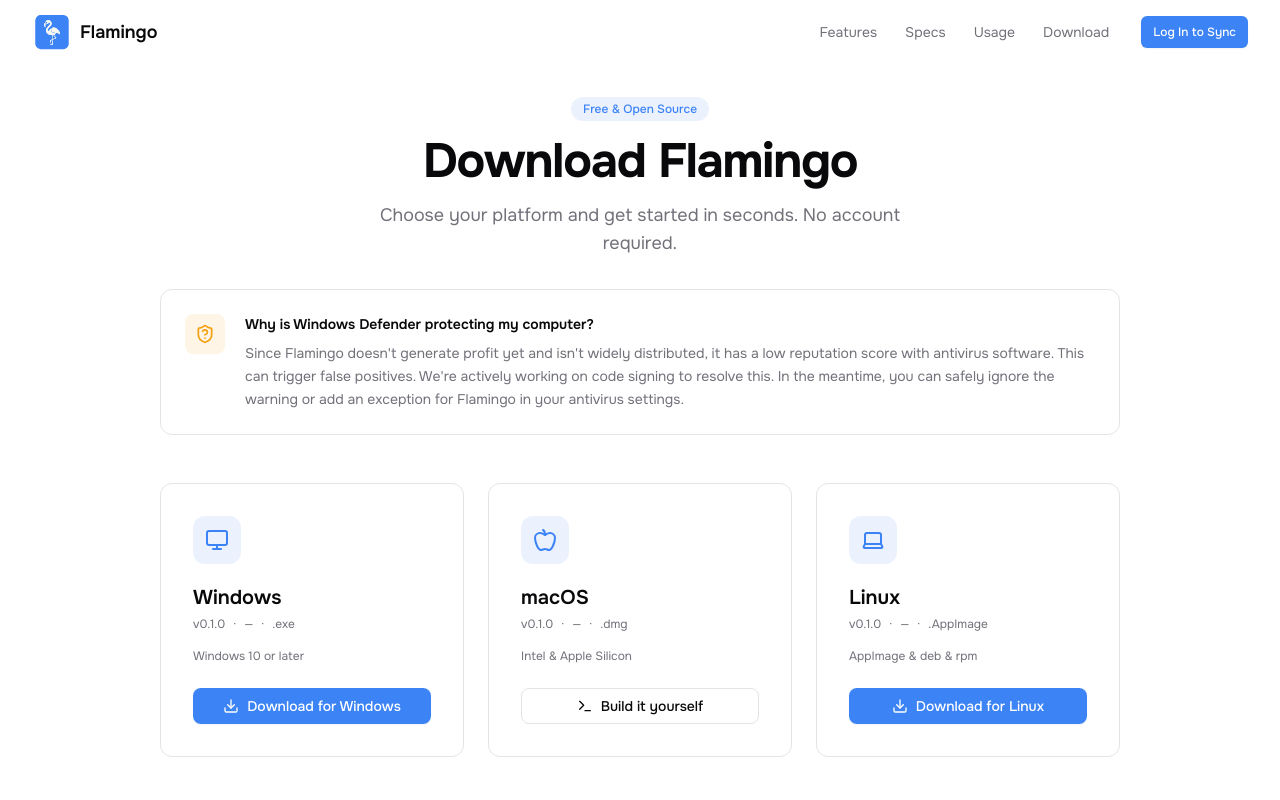
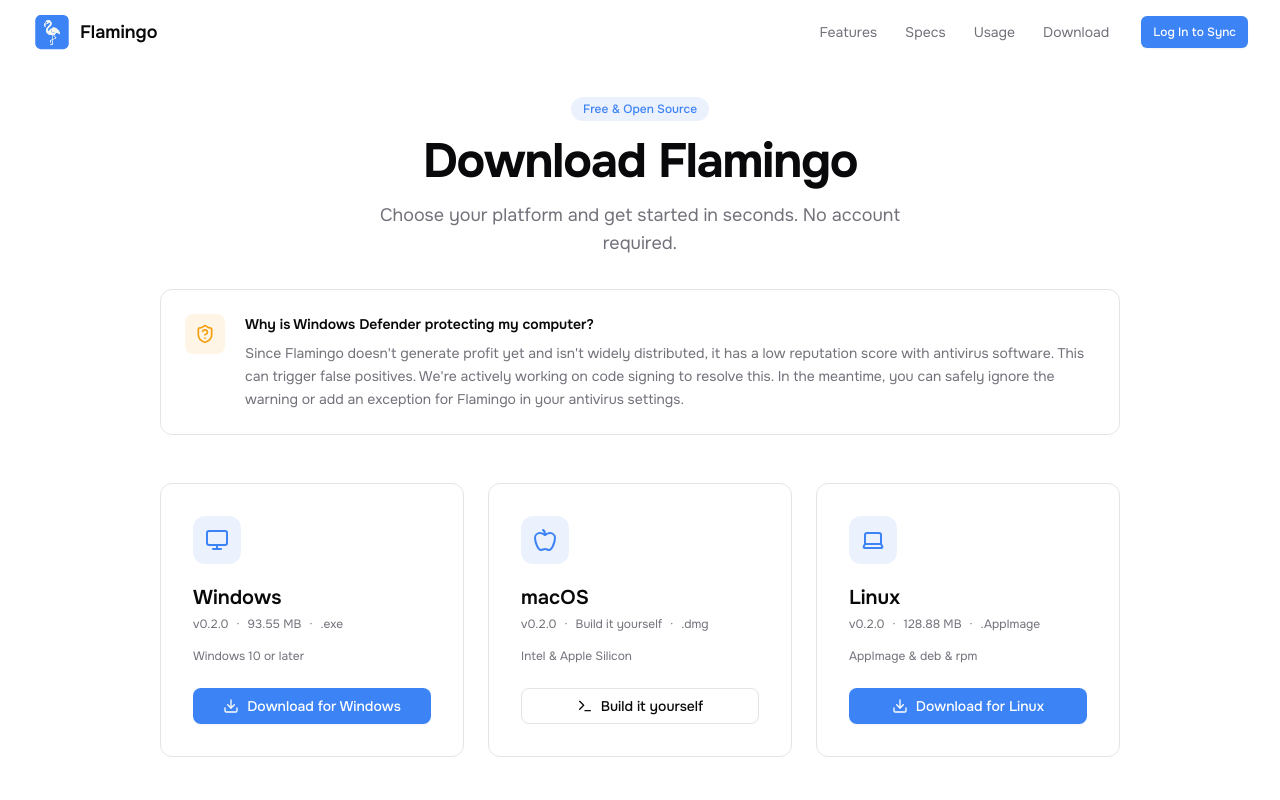
Before and after one commit to Flamingo-Client/webpage, a React (Vite) app: page /download in a window 1280 px wide. Shown: the top 800 px of the page. Built offline with nearby package versions, Linux system fonts and the light colour scheme.

Commit message:
Update download information

```diff
--- a/src/pages/Download.tsx
+++ b/src/pages/Download.tsx
@@ -9,30 +9,30 @@ const platforms = [
   {
     icon: Monitor,
     name: 'Windows',
-    version: 'v0.1.0',
-    size: '—',
+    version: 'v0.2.0',
+    size: '93.55 MB',
     type: '.exe',
     note: 'Windows 10 or later',
-    url: `${GH}/releases/`,
+    url: `https://github.com/Flamingo-Client/Flamingo/releases/download/Beta-0.2.0/Flamingo.Setup.0.2.0.exe`,
   },
   {
     icon: Apple,
     name: 'macOS',
-    version: 'v0.1.0',
-    size: '—',
+    version: 'v0.2.0',
+    size: 'Build it yourself',
     type: '.dmg',
     note: 'Intel & Apple Silicon',
-    url: `${GH}/releases`,
+    url: `${GH}`,
     custom: true
   },
   {
     icon: Laptop,
     name: 'Linux',
-    version: 'v0.1.0',
-    size: '—',
+    version: 'v0.2.0',
+    size: '128.88 MB',
     type: '.AppImage',
     note: 'AppImage & deb & rpm',
-    url: `${GH}/releases`,
+    url: `https://github.com/Flamingo-Client/Flamingo/releases/download/Beta-0.2.0/Flamingo-0.2.0.AppImage`,
   },
 ]
 
@@ -42,7 +42,9 @@ const otherMethods = [
 ]
 
 const releases = [
+  { version: 'v0.2.0', date: '15/05/2026', notes: 'A new feature has arrived! You can now save and organize your API requests into folders while keeping the experience lightweight, fast, and distraction-free.' },
   { version: 'v0.1.0', date: '15/05/2026', notes: 'Flamingo Client Is now available for download! Star us on GitHub! Report any issues you encounter on our GitHub issues page, we appreciate your feedback.' },
+
 ]
 
 export default function DownloadPage() {
```
